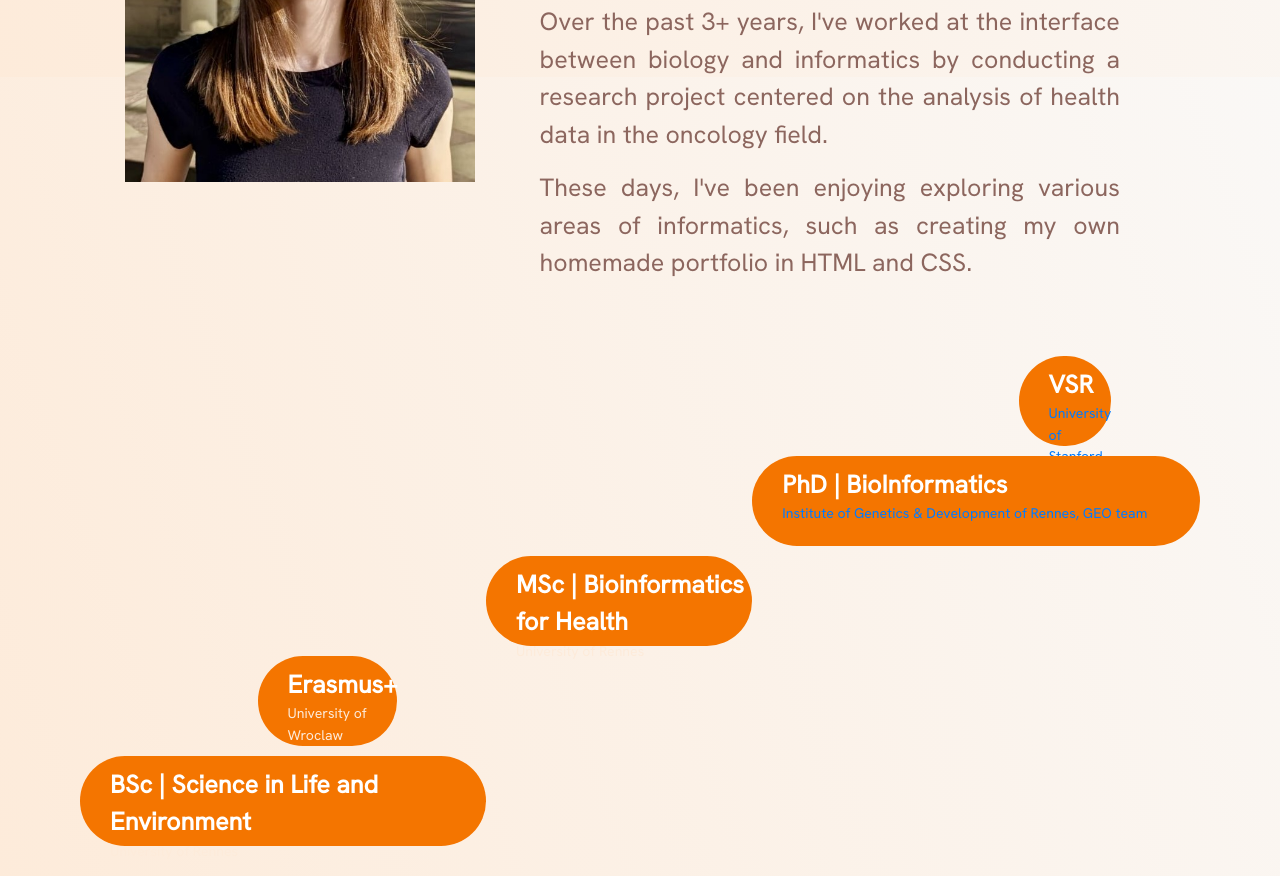
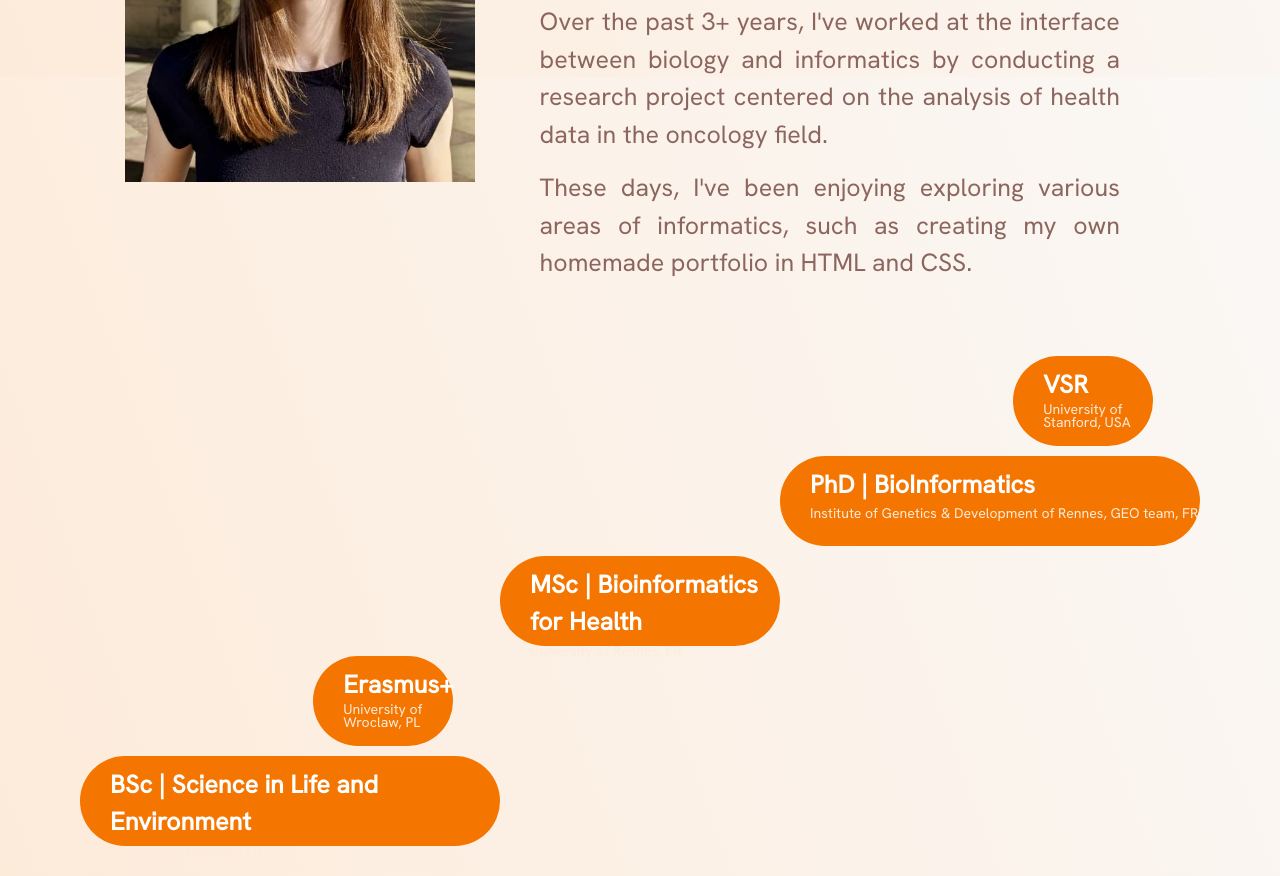
Before and after one commit to roma-rin/portfolio, a plain HTML site: page index.html in a window 1280 px wide. Shown: the part 723-1599 px from the top of the page. Drawn offline with nearby package versions, Linux system fonts and the light colour scheme.

Commit message:
modification of the appearance of hyperlinks and boxes for erasmus and vsr experiences

```diff
--- a/css/styles.css
+++ b/css/styles.css
@@ -89,7 +89,7 @@ img {
 
 .grid-container {
     display: grid;
-    grid-template-columns: repeat(12, 1fr);
+    grid-template-columns: repeat(24, 1fr);
     grid-template-rows: repeat(5, 100px);
     padding: 20px;
 }
@@ -106,32 +106,41 @@ img {
     flex-direction: column;
 }
 
+a {
+    color: inherit;
+}
+
+a:hover {
+    color:#8C665E;
+    text-decoration:none;
+}
+
 #stanford-box-container {
-    grid-column-end: span 1;
-    grid-column-start: 11;
+    grid-column-end: span 3;
+    grid-column-start: 21;
     grid-row: 1;
 }
 
 #phd-box-container {
-    grid-column-end: span 5;
-    grid-column-start: 8;
+    grid-column-end: span 9;
+    grid-column-start: 16;
     grid-row: 2;
 }
 
 #master-box-container {
-    grid-column-end: span 3;
-    grid-column-start: 5;
+    grid-column-end: span 6;
+    grid-column-start: 10;
     grid-row: 3;
 }
 
 #erasmus-box-container {
-    grid-column-end: span 1;
-    grid-column-start: 3;
+    grid-column-end: span 3;
+    grid-column-start: 6;
     grid-row: 4;
 }
 
 #bachelor-box-container {
-    grid-column-end: span 4;
+    grid-column-end: span 9;
     grid-column-start: 1;
     grid-row: 5;
 }
@@ -152,8 +161,9 @@ img {
     display: none;
 }
 
-/* NEWS */
-
+#stanford-box-container #bg-down-text,  #erasmus-box-container #bg-down-text{
+    line-height: 0.9;
+}
 
 /* main media query section */
 @media (max-width: 1200px) {
@@ -207,7 +217,7 @@ img {
         padding-left: 0px;
     }
 
-    #phd-box-container, #master-box-container, #bachelor-box-container {
+    #stanford-box-container, #phd-box-container, #master-box-container, #erasmus-box-container, #bachelor-box-container {
         height: 80px;
         grid-column-end: span 1;
         grid-column-start: 1;
@@ -225,4 +235,8 @@ img {
         display: inline-block;
         color: #FDEBDA;
     }
+
+    #stanford-box-container #bg-down-text,  #erasmus-box-container #bg-down-text{
+        line-height: normal;
+    }
 }
--- a/index.html
+++ b/index.html
@@ -62,24 +62,24 @@
           <div class="grid-container">
             <div class="box" id="stanford-box-container">
               <p id="bg-up-text">VSR</p>
-              <p id="bg-down-long-text"><a href="https://salzmanlab.stanford.edu/">University of Stanford, Salzman team</a></p>
+              <p id="bg-down-text"><a href="https://salzmanlab.stanford.edu/">University of Stanford, USA</a></p>
             </div>
             <div class="box" id="phd-box-container">
               <p id="bg-up-text">PhD | BioInformatics</p>
-              <p id="bg-down-long-text"><a href="https://igdr.univ-rennes.fr/expression-des-genes-et-oncogenese-geo">Institute of Genetics & Development of Rennes, GEO team</a></p>
-              <p id="bg-down-short-text">BioInformatics, IGDR</p>
+              <p id="bg-down-long-text"><a href="https://igdr.univ-rennes.fr/expression-des-genes-et-oncogenese-geo">Institute of Genetics & Development of Rennes, GEO team, FR</a></p>
+              <p id="bg-down-short-text"><a href="https://igdr.univ-rennes.fr/expression-des-genes-et-oncogenese-geo"> IGDR, FR</a></p>
             </div>
             <div class="box" id="master-box-container">
               <p id="bg-up-text">MSc | Bioinformatics for Health</p>
-              <p id="bg-down-text">University of Rennes</p>
+              <p id="bg-down-text">University of Rennes, FR</p>
             </div>
             <div class="box" id="erasmus-box-container">
               <p id="bg-up-text">Erasmus+</p>
-              <p id="bg-down-long-text">University of Wroclaw</p>
+              <p id="bg-down-text">University of Wroclaw, PL</p>
             </div>
             <div class="box" id="bachelor-box-container">
               <p id="bg-up-text">BSc | Science in Life and Environment</p>
-              <p id="bg-down-text">University of Rennes</p>
+              <p id="bg-down-text">University of Rennes, FR</p>
             </div>
           </div>
         </div>
```
